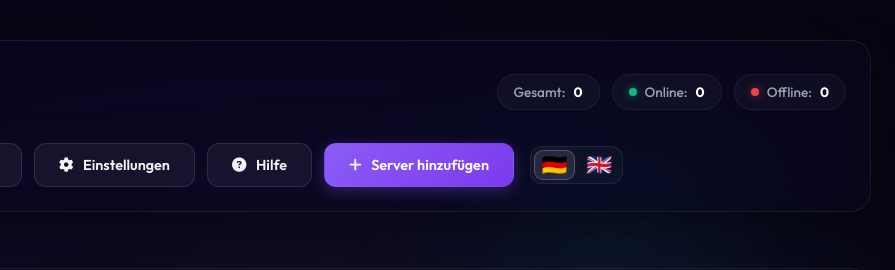
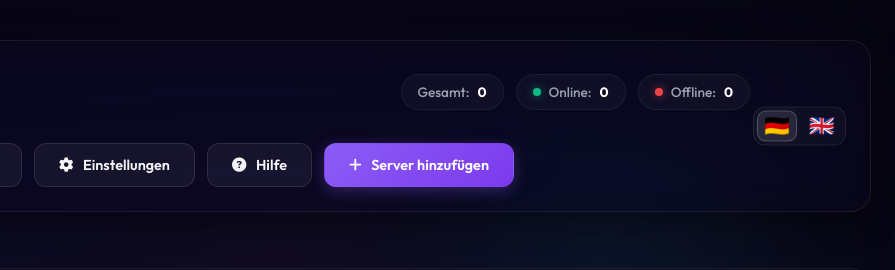
Before and after one commit to Scheibenwischer-nv/homeserver_hub, a website: page public/index.html in a window 1280 px wide. Shown: the top 270 px of the page, 385-1280 px from the left. Drawn offline with Linux system fonts and the light colour scheme; no server answers.

Commit message:
style: Position language selector absolutely at the right edge on desktop

```diff
--- a/public/index.html
+++ b/public/index.html
@@ -64,11 +64,12 @@
           <i class="fa-solid fa-plus"></i> <span data-i18n="btn_add_server">Server hinzufügen</span>
         </button>
 
-        <!-- Sprachauswahl (Länderflaggen) -->
-        <div class="lang-selector">
-          <button type="button" class="lang-btn active" data-lang="de" title="Deutsch">🇩🇪</button>
-          <button type="button" class="lang-btn" data-lang="en" title="English">🇬🇧</button>
-        </div>
+      </div>
+
+      <!-- Sprachauswahl (Länderflaggen) -->
+      <div class="lang-selector">
+        <button type="button" class="lang-btn active" data-lang="de" title="Deutsch">🇩🇪</button>
+        <button type="button" class="lang-btn" data-lang="en" title="English">🇬🇧</button>
       </div>
     </header>
 
--- a/public/style.css
+++ b/public/style.css
@@ -230,7 +230,27 @@ body {
   border: 1px solid rgba(255, 255, 255, 0.08);
   border-radius: 12px;
   padding: 3px;
-  margin-left: 0.25rem;
+  width: fit-content;
+}
+
+@media (min-width: 769px) {
+  .app-header {
+    position: relative;
+    padding-right: 7.5rem; /* Platz für die Länderauswahl am rechten Rand */
+  }
+
+  .lang-selector {
+    position: absolute;
+    right: 1.5rem;
+    top: 50%;
+    transform: translateY(-50%);
+  }
+}
+
+@media (max-width: 768px) {
+  .lang-selector {
+    margin: 0.5rem auto 0 auto; /* Zentriert unter den Controls auf Mobilgeräten */
+  }
 }
 
 .lang-btn {
```
